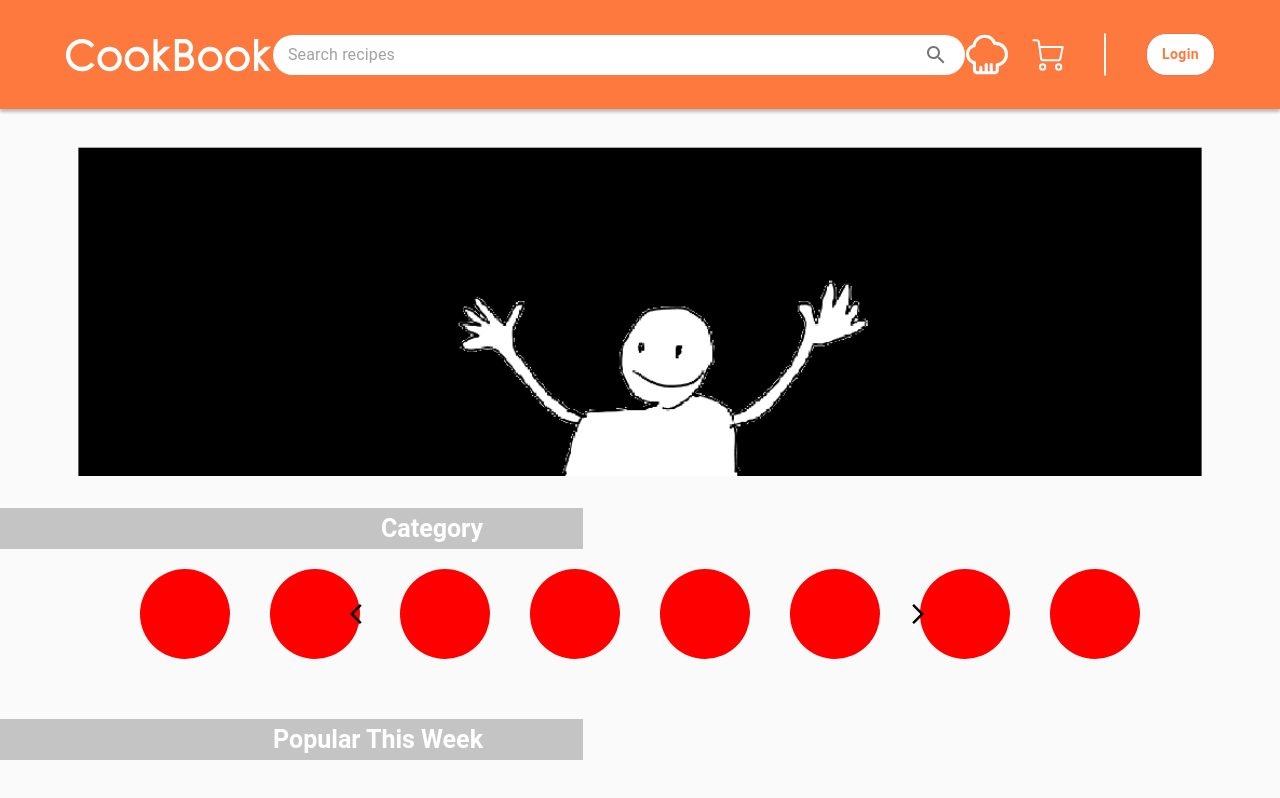
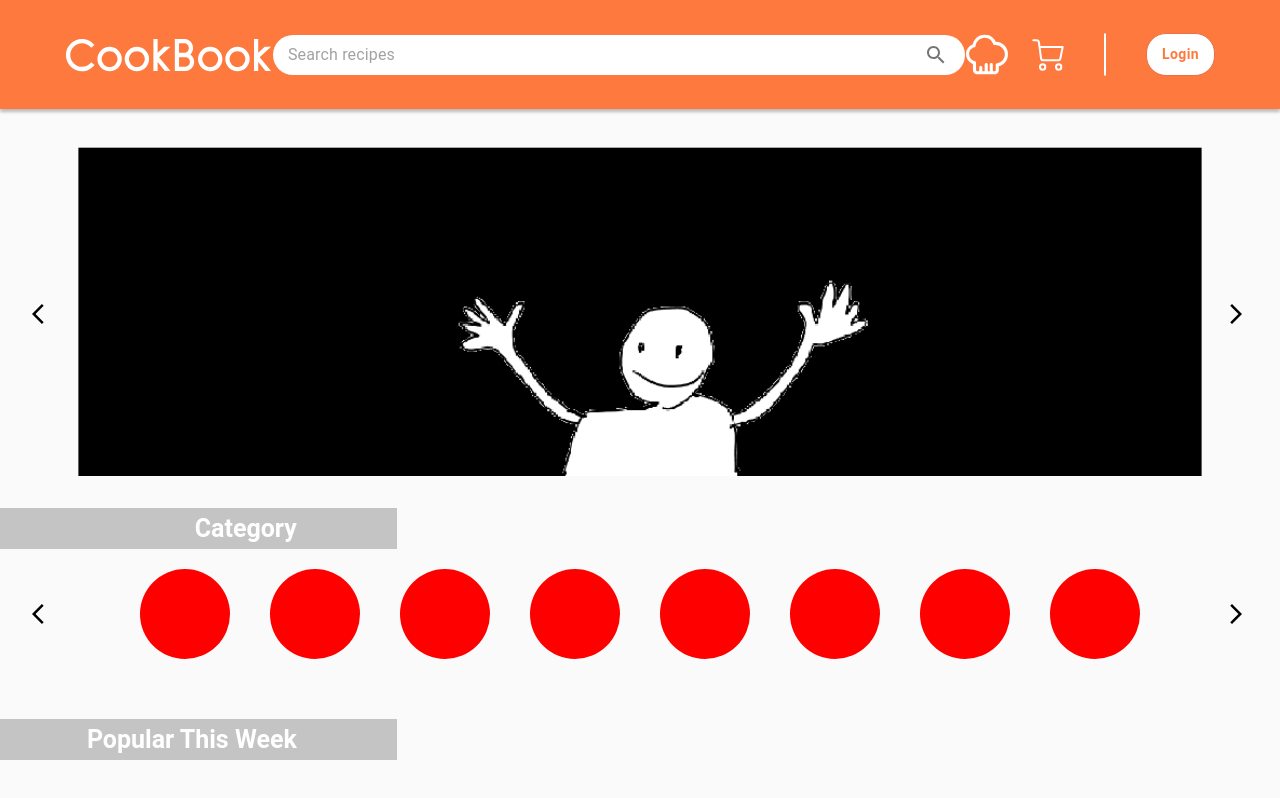
Before and after one commit to WWinarko/comp3900-CookBook, a React (Create React App) app in the folder frontend/cookbook/: page / in a window 1280 px wide. Shown: the top 798 px of the page. Built offline with nearby package versions, Linux system fonts and the light colour scheme.

Commit message:
fixed homepage sizing:

```diff
--- a/frontend/cookbook/src/components/Banner.jsx
+++ b/frontend/cookbook/src/components/Banner.jsx
@@ -18,16 +18,15 @@ const useStyles = makeStyles(({
     maxHeight: '304px',
   },
   arrowLeft: {
-    position: "absolute",
-    left: '300px',
+    paddingRight: '5%',
+
     width: '24px',
     height: '24px',
     cursor: 'pointer',
-
   },
   arrowRight: {
-    position: "absolute",
-    right: '300px',
+    paddingLeft: '5%',
+
     width: '24px',
     height: '24px',
     cursor: 'pointer',
@@ -64,7 +63,7 @@ function Banner ({ bannerdata }) {
   return (
     <div className={classes.root}>
       <ArrowBackIosIcon className={classes.arrowLeft} onClick={prevSlide} />
-      <ArrowForwardIosIcon className={classes.arrowRight} onClick={nextSlide} />
+      <div style={{ width:'1040px' }}>
       {BannerData.map((slide, index) => {
         return (
           <div
@@ -77,6 +76,8 @@ function Banner ({ bannerdata }) {
           </div>
         )
       })}
+      </div>
+      <ArrowForwardIosIcon className={classes.arrowRight} onClick={nextSlide} />
     </div>
   )
 }
--- a/frontend/cookbook/src/components/Category.jsx
+++ b/frontend/cookbook/src/components/Category.jsx
@@ -11,7 +11,7 @@ const useStyles = makeStyles(({
     alignItems: 'center',
   },
   textHolder: {
-    width: '583px',
+    width: '31%',
     height: '41px',
     left: '0px',
     top: '507px',
@@ -30,16 +30,15 @@ const useStyles = makeStyles(({
     color: "#FFFFFF",
   },
   arrowLeft: {
-    position: "absolute",
-    left: '350px',
+    paddingRight: '5%',
+
     width: '24px',
     height: '24px',
     cursor: 'pointer',
-
   },
   arrowRight: {
-    position: "absolute",
-    right: '350px',
+    paddingLeft: '5%',
+
     width: '24px',
     height: '24px',
     cursor: 'pointer',
@@ -61,8 +60,8 @@ function Category() {
       </div>
       <div className={classes.container}>
         <ArrowBackIosIcon className={classes.arrowLeft} />
+        <CategoryContainer />
         <ArrowForwardIosIcon className={classes.arrowRight} />
-        <CategoryContainer />
       </div>
     </div>
   )
--- a/frontend/cookbook/src/components/HomeRecipe.jsx
+++ b/frontend/cookbook/src/components/HomeRecipe.jsx
@@ -11,7 +11,7 @@ const useStyles = makeStyles(({
     alignItems: 'center',
   },
   textHolder: {
-    width: '583px',
+    width: '31%',
     height: '41px',
     left: '0px',
     top: '507px',
```
